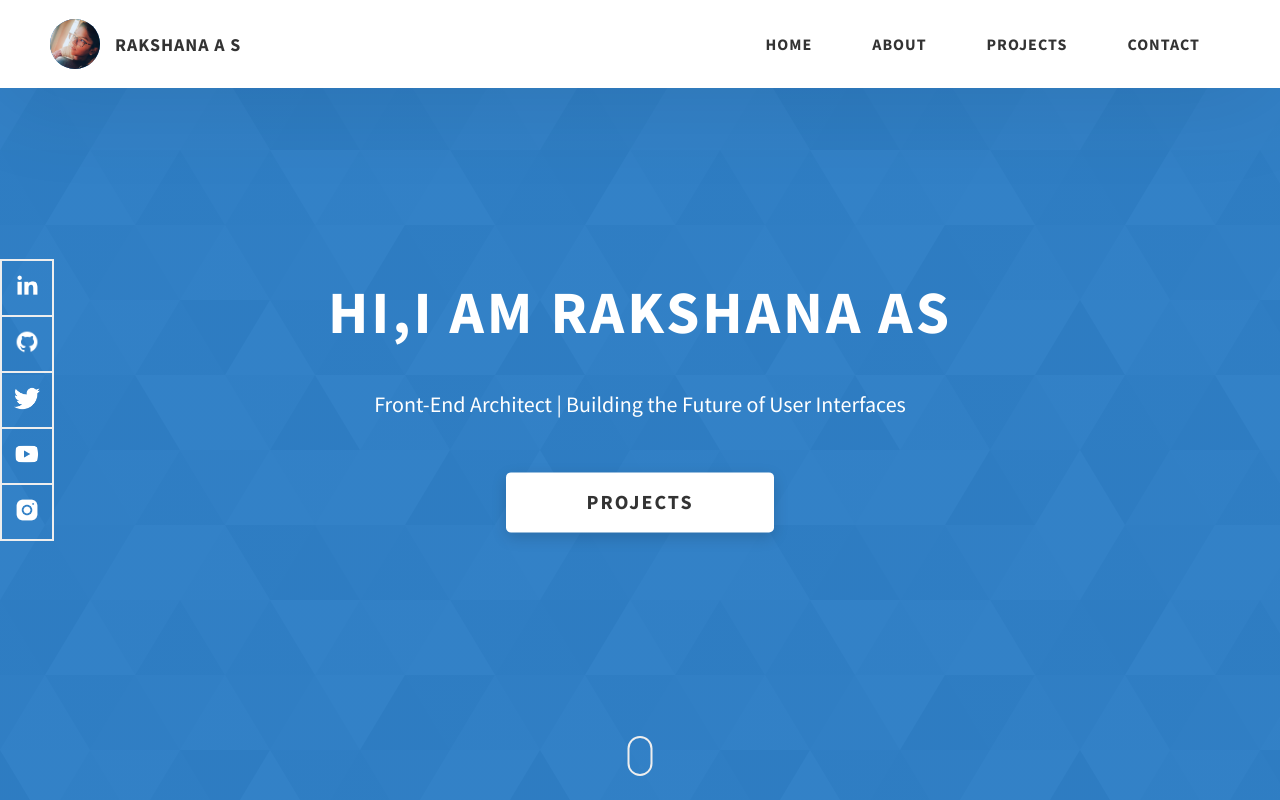
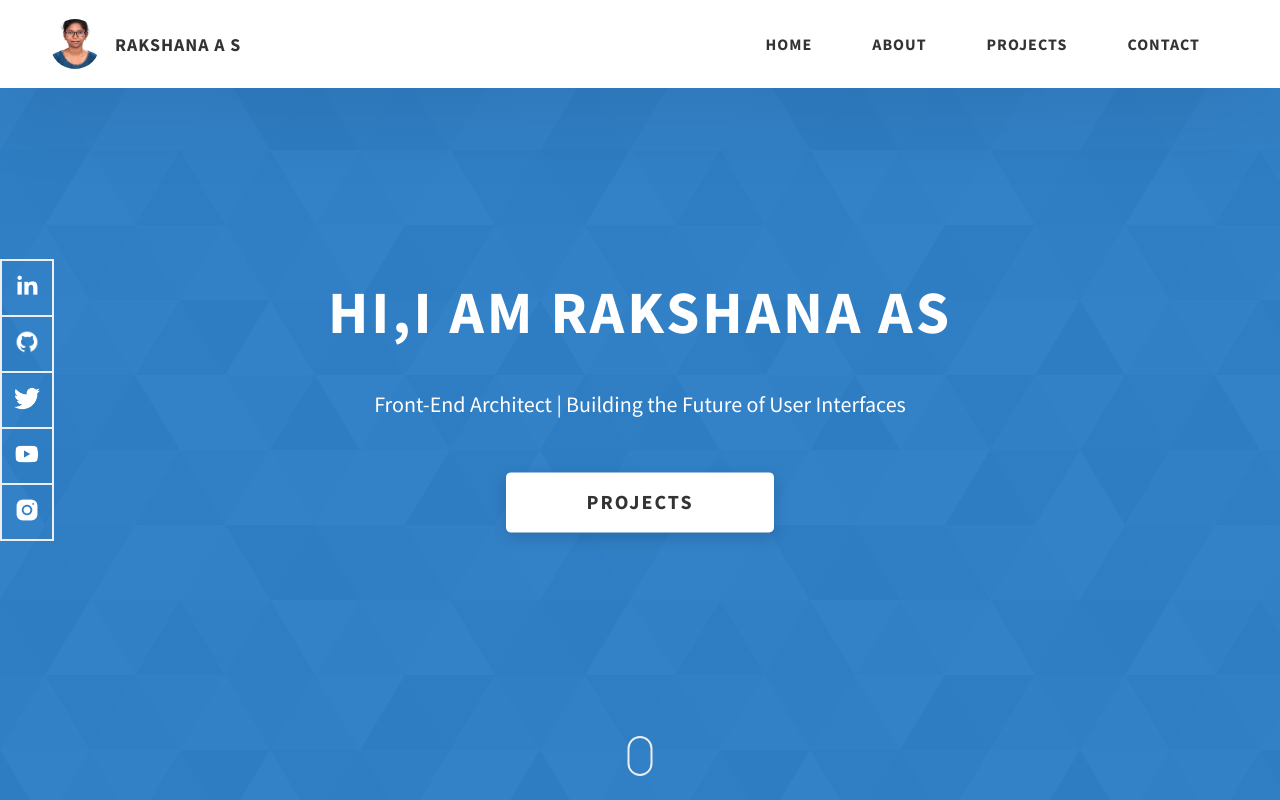
Before and after one commit to Rakshana-AS/My-Portfolio, a website: page index.html in a window 1280 px wide. Shown: the top 800 px of the page. Drawn offline with Linux system fonts and the light colour scheme; files whose address does not match are found by name.

Commit message:
index.html

```diff
--- a/index.html
+++ b/index.html
@@ -21,7 +21,7 @@
     <div class="header__content">
       <div class="header__logo-container">
         <div class="header__logo-img-cont">
-          <img src="WhatsApp Image 2023-12-21 at 9.53.46 AM.jpeg" alt="Ram Maheshwari Logo Image"
+          <img src="Rakshana A S - photo.jpg" alt="Ram Maheshwari Logo Image"
             class="header__logo-img" />
         </div>
         <span class="header__logo-sub">Rakshana A S</span>
```
